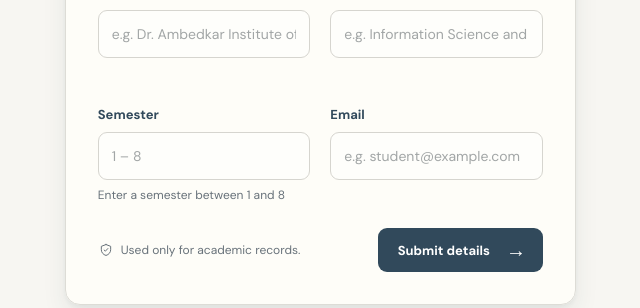
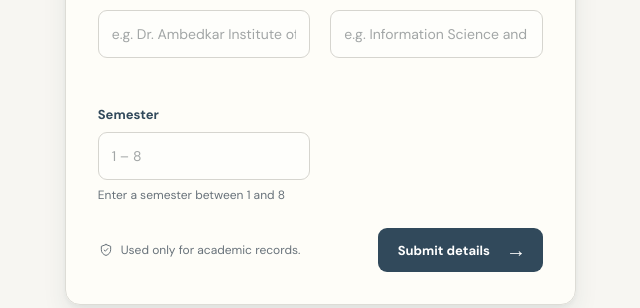
Before and after one commit to shiraschandra220705/DETECTION-OF-DATA-DISCREPANCY-AND-STORAGE-OF-STUDENT-DETAILS-FOR-ACADEMIC-CONSISTENCY, a Flask app: page /session_page in a window 1280 px wide. Shown: the part 799-1107 px from the top of the page, without its empty margins (576-1216 px from the left). Run offline with Flask 3, Linux system fonts and the light colour scheme.

Commit message:
Added details

```diff
--- a/projectwork/static/session_script.js
+++ b/projectwork/static/session_script.js
@@ -12,7 +12,6 @@ const fields = {
   college: document.querySelector("#college"),
   branch: document.querySelector("#branch"),
   semester: document.querySelector("#semester"),
-  email: document.querySelector("#email"),
 };
 
 const errors = {
@@ -25,7 +24,6 @@ const errors = {
   college: document.querySelector("#college-error"),
   branch: document.querySelector("#branch-error"),
   semester: document.querySelector("#semester-error"),
-  email: document.querySelector("#email-error"),
 };
 
 fields.dob.max = new Date().toISOString().split("T")[0];
@@ -49,7 +47,6 @@ function validate() {
     college: fields.college.value.trim(),
     branch: fields.branch.value.trim(),
     semester: fields.semester.value.trim(),
-    email: fields.email.value.trim(),
   };
 
   Object.keys(errors).forEach((fieldName) => setError(fieldName, ""));
@@ -103,11 +100,6 @@ function validate() {
   const semester = Number(values.semester);
   if (!values.semester || !Number.isInteger(semester) || semester < 1 || semester > 8) {
     setError("semester", "Semester must be a whole number between 1 and 8.");
-    valid = false;
-  }
-
-  if (!/^[^\s@]+@[^\s@]+\.[^\s@]+$/.test(values.email)) {
-    setError("email", "Please enter a valid email address.");
     valid = false;
   }
 
--- a/projectwork/templates/session.html
+++ b/projectwork/templates/session.html
@@ -168,14 +168,6 @@
                 <p class="hint">Enter a semester between 1 and 8</p>
                 <p class="error" id="semester-error"></p>
               </div>
-
-              <div class="field">
-                <label for="email">Email</label>
-                <div class="input-wrap">
-                  <input id="email" name="email" type="email" placeholder="e.g. student@example.com" autocomplete="email" required />
-                </div>
-                <p class="error" id="email-error"></p>
-              </div>
             </div>
 
             <div class="form-footer">
```
Also changed, not shown: projectwork/static/index_script.js (+6 -3 lines), 1 other file.
